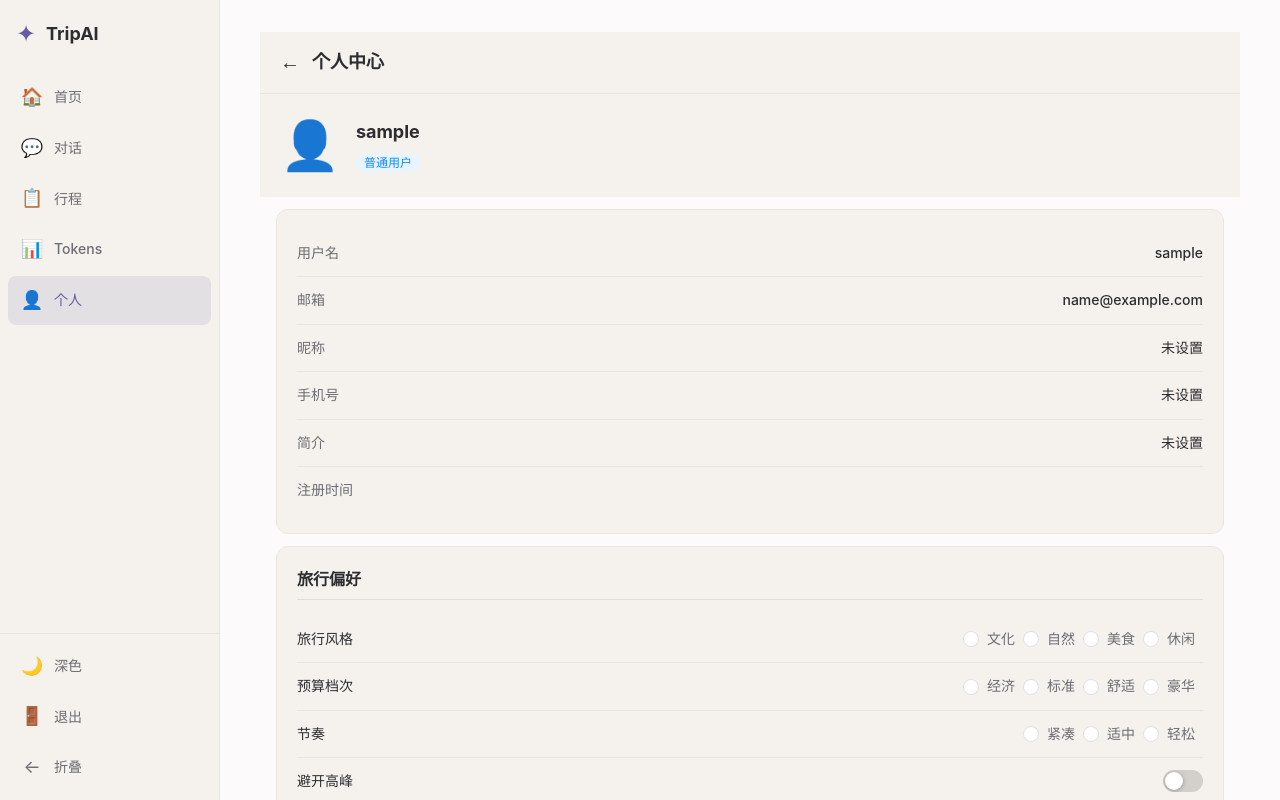
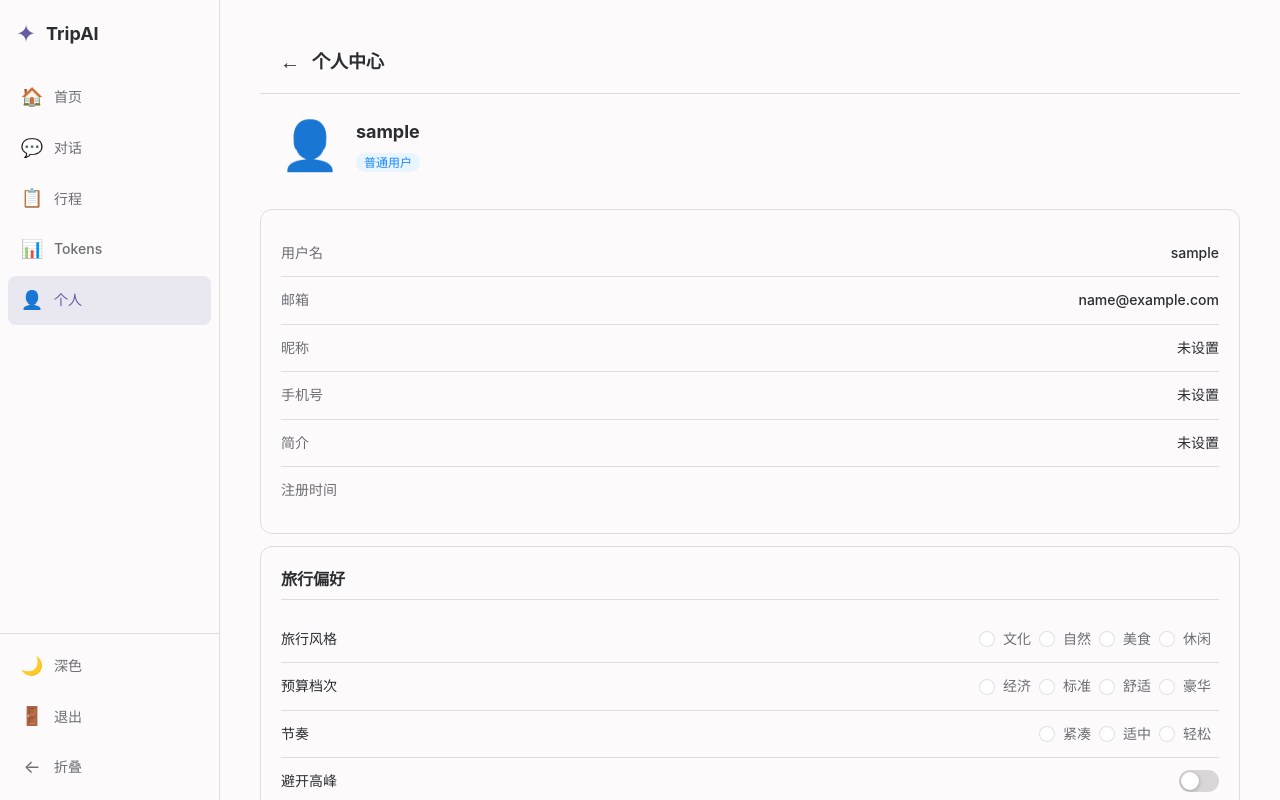
Before and after one commit to wpy2580536181-stack/trip-ai, a Vue app in the folder trip-front/: page /profile in a window 1280 px wide. Built offline with nearby package versions, Linux system fonts and the light colour scheme; no server answers; sample sign-in values are in the browser's storage.

Commit message:
fix: 统一里外背景色为 --bg-primary，移除卡片独立背景，增强边框可见度

```diff
--- a/trip-front/components.d.ts
+++ b/trip-front/components.d.ts
@@ -46,6 +46,7 @@ declare module 'vue' {
     NSteps: typeof import('naive-ui')['NSteps']
     NSwitch: typeof import('naive-ui')['NSwitch']
     NTab: typeof import('naive-ui')['NTab']
+    NTabPane: typeof import('naive-ui')['NTabPane']
     NTabs: typeof import('naive-ui')['NTabs']
     NTag: typeof import('naive-ui')['NTag']
     RouterLink: typeof import('vue-router')['RouterLink']
--- a/trip-front/src/style.css
+++ b/trip-front/src/style.css
@@ -1,23 +1,29 @@
 :root {
   --bg-primary: #FCFAFA;
-  --bg-secondary: #F5F2ED;
-  --border-color: #EAE5E0;
+  --bg-secondary: #FCFAFA;
+  --border-color: #E0DCD7;
+  --border-strong: #C5C0BA;
   --accent: #665CA2;
   --text-primary: #2B2D31;
   --text-secondary: #6C6E74;
   --hover-bg: rgba(0, 0, 0, 0.04);
   --hover-bg-active: rgba(102, 92, 162, 0.12);
+  --card-shadow: 0 1px 3px rgba(0, 0, 0, 0.06), 0 1px 2px rgba(0, 0, 0, 0.04);
+  --card-shadow-hover: 0 4px 12px rgba(0, 0, 0, 0.08), 0 2px 4px rgba(0, 0, 0, 0.04);
 }
 
 .dark {
   --bg-primary: #1E1E20;
-  --bg-secondary: #262628;
-  --border-color: #2E2E32;
+  --bg-secondary: #1E1E20;
+  --border-color: #3A3A3E;
+  --border-strong: #4A4A4E;
   --accent: #8B7FD4;
   --text-primary: #E4E4E4;
   --text-secondary: #9B9BA0;
   --hover-bg: rgba(255, 255, 255, 0.06);
   --hover-bg-active: rgba(139, 127, 212, 0.15);
+  --card-shadow: 0 1px 3px rgba(0, 0, 0, 0.3);
+  --card-shadow-hover: 0 4px 12px rgba(0, 0, 0, 0.4);
 }
 
 body {
--- a/trip-front/src/styles/theme.ts
+++ b/trip-front/src/styles/theme.ts
@@ -6,9 +6,9 @@ export const lightThemeOverrides: GlobalThemeOverrides = {
     primaryColorHover: '#7B6FB8',
     primaryColorPressed: '#554A8E',
     bodyColor: '#FCFAFA',
-    cardColor: '#F5F2ED',
-    modalColor: '#F5F2ED',
-    dividerColor: '#EAE5E0',
+    cardColor: '#FCFAFA',
+    modalColor: '#FCFAFA',
+    dividerColor: '#E0DCD7',
     textColor1: '#2B2D31',
     textColor2: '#6C6E74',
     textColor3: '#9B9BA0',
@@ -28,12 +28,14 @@ export const lightThemeOverrides: GlobalThemeOverrides = {
   },
   Card: {
     borderRadius: '12px',
-    borderColor: '#EAE5E0',
+    borderColor: '#E0DCD7',
+    color: '#FCFAFA',
+    shadow: '0 1px 3px rgba(0, 0, 0, 0.06)',
   },
   Input: {
     borderRadius: '8px',
-    border: '1px solid #EAE5E0',
-    borderHover: '1px solid #665CA2',
+    border: '1px solid #E0DCD7',
+    borderHover: '1px solid #C5C0BA',
     borderFocus: '1px solid #665CA2',
   },
   Tag: {
@@ -47,9 +49,9 @@ export const darkThemeOverrides: GlobalThemeOverrides = {
     primaryColorHover: '#9E93E0',
     primaryColorPressed: '#776CCC',
     bodyColor: '#1E1E20',
-    cardColor: '#262628',
-    modalColor: '#262628',
-    dividerColor: '#2E2E32',
+    cardColor: '#1E1E20',
+    modalColor: '#1E1E20',
+    dividerColor: '#3A3A3E',
     textColor1: '#E4E4E4',
     textColor2: '#9B9BA0',
     textColor3: '#6C6E74',
@@ -66,12 +68,14 @@ export const darkThemeOverrides: GlobalThemeOverrides = {
   },
   Card: {
     borderRadius: '12px',
-    borderColor: '#2E2E32',
+    borderColor: '#3A3A3E',
+    color: '#1E1E20',
+    shadow: '0 1px 3px rgba(0, 0, 0, 0.3)',
   },
   Input: {
     borderRadius: '8px',
-    border: '1px solid #2E2E32',
-    borderHover: '1px solid #8B7FD4',
+    border: '1px solid #3A3A3E',
+    borderHover: '1px solid #4A4A4E',
     borderFocus: '1px solid #8B7FD4',
   },
   Tag: {
--- a/trip-front/src/views/AdminFeedbackDashboard.vue
+++ b/trip-front/src/views/AdminFeedbackDashboard.vue
@@ -394,7 +394,7 @@ async function convertBatch() {
 <style scoped>
 .admin-page {
   min-height: 100vh;
-  background: #f5f7fa;
+  background: var(--bg-primary);
 }
 .content {
   padding: 12px;
@@ -406,39 +406,41 @@ async function convertBatch() {
   margin-bottom: 16px;
 }
 .stat-card {
-  background: #fff;
+  background: transparent;
   border-radius: 10px;
   padding: 14px;
   border-left: 3px solid #1989fa;
+  border: 1px solid var(--border-color);
 }
 .stat-label {
   font-size: 12px;
-  color: #999;
+  color: var(--text-secondary, #999);
   margin-bottom: 4px;
 }
 .stat-value {
   font-size: 24px;
   font-weight: 700;
-  color: #2c3e50;
+  color: var(--text-primary, #2c3e50);
   font-family: 'SF Mono', Consolas, monospace;
 }
 .stat-value.up { color: #07c160; }
 .stat-value.down { color: #ee0a24; }
-.section {
-  background: #fff;
+.section-card {
+  background: transparent;
   border-radius: 10px;
   padding: 14px;
   margin-bottom: 16px;
+  border: 1px solid var(--border-color);
 }
 .section-title {
   font-size: 14px;
   font-weight: 600;
-  color: #333;
+  color: var(--text-primary, #333);
   margin-bottom: 12px;
 }
 .section-sub {
   font-size: 11px;
-  color: #999;
+  color: var(--text-secondary, #999);
   font-weight: 400;
   margin-left: 6px;
 }
@@ -478,7 +480,7 @@ async function convertBatch() {
 }
 .bar-label {
   font-size: 9px;
-  color: #999;
+  color: var(--text-secondary, #999);
   margin-top: 2px;
   font-family: 'SF Mono', Consolas, monospace;
 }
@@ -488,7 +490,7 @@ async function convertBatch() {
   gap: 16px;
   margin-top: 8px;
   font-size: 11px;
-  color: #666;
+  color: var(--text-secondary, #666);
 }
 .legend-item {
   display: flex;
@@ -508,17 +510,18 @@ async function convertBatch() {
   gap: 8px;
 }
 .comment-item {
-  background: #fafafa;
+  background: transparent;
   border-radius: 6px;
   padding: 8px 10px;
   border-left: 2px solid #ee0a24;
+  border: 1px solid var(--border-color);
 }
 .comment-meta {
   display: flex;
   align-items: center;
   gap: 6px;
   font-size: 11px;
-  color: #999;
+  color: var(--text-secondary, #999);
   margin-bottom: 4px;
 }
 .comment-time {
@@ -530,10 +533,11 @@ async function convertBatch() {
   line-height: 1.4;
 }
 .case-item {
-  background: #fafafa;
+  background: transparent;
   border-radius: 6px;
   padding: 10px;
   border-left: 3px solid #ee0a24;
+  border: 1px solid var(--border-color);
 }
 .case-header {
   display: flex;
@@ -547,7 +551,7 @@ async function convertBatch() {
   font-weight: 500;
 }
 .case-time {
-  color: #999;
+  color: var(--text-secondary, #999);
   flex: 1;
 }
 .case-tokens {
@@ -564,11 +568,11 @@ async function convertBatch() {
   margin-bottom: 4px;
 }
 .meta-item {
-  background: #fff;
+  background: transparent;
   padding: 1px 5px;
   border-radius: 3px;
   color: #666;
-  border: 1px solid #eee;
+  border: 1px solid var(--border-color);
 }
 .meta-item.cache-good {
   background: #d5f4e6;
@@ -586,7 +590,7 @@ async function convertBatch() {
   border-color: transparent;
 }
 .case-preview {
-  color: #666;
+  color: var(--text-secondary, #666);
   font-size: 12px;
   line-height: 1.4;
   max-height: 50px;
@@ -594,6 +598,7 @@ async function convertBatch() {
   text-overflow: ellipsis;
   display: -webkit-box;
   -webkit-line-clamp: 2;
+  line-clamp: 2;
   -webkit-box-orient: vertical;
 }
 .case-comment {
--- a/trip-front/src/views/Detail.vue
+++ b/trip-front/src/views/Detail.vue
@@ -352,10 +352,11 @@ const onOptimize = async () => {
 }
 
 .card {
-  background: var(--bg-primary);
+  background: transparent;
+  border: 1px solid var(--border-color);
   border-radius: 8px;
   padding: 16px;
-  box-shadow: 0 1px 3px rgba(0, 0, 0, 0.06);
+  box-shadow: var(--card-shadow);
 }
 
 @media print {
--- a/trip-front/src/views/History.vue
+++ b/trip-front/src/views/History.vue
@@ -84,7 +84,7 @@ onMounted(load)
 <style scoped>
 .history-page {
   min-height: 100vh;
-  background: var(--bg-secondary);
+  background: var(--bg-primary);
 }
 
 .history-content {
--- a/trip-front/src/views/Home.vue
+++ b/trip-front/src/views/Home.vue
@@ -209,8 +209,8 @@ const handleSubmit = async () => {
 }
 
 .card {
-  background: #fff;
-  border: 1px solid var(--border-color, #EAE5E0);
+  background: transparent;
+  border: 1px solid var(--border-color);
   border-radius: 12px;
   padding: 24px;
   margin-bottom: 16px;
@@ -246,7 +246,7 @@ const handleSubmit = async () => {
 }
 
 .action-card:hover {
-  background: var(--bg-secondary, #F5F2ED);
+  background: var(--hover-bg);
 }
 
 .action-icon {
@@ -276,7 +276,7 @@ const handleSubmit = async () => {
 }
 
 .link-entry:hover {
-  background: var(--bg-secondary, #F5F2ED);
+  background: var(--hover-bg);
 }
 
 .link-entry + .link-entry {
@@ -299,14 +299,14 @@ const handleSubmit = async () => {
   border-radius: 8px;
   font-size: 14px;
   color: var(--text-secondary, #6C6E74);
-  background: var(--bg-secondary, #F5F2ED);
+  background: transparent;
   text-align: center;
   cursor: pointer;
   transition: all 0.2s;
 }
 
 .city-tag:hover {
-  background: #e8e4de;
+  background: var(--hover-bg);
   color: var(--text-primary, #2B2D31);
 }
 
--- a/trip-front/src/views/Login.vue
+++ b/trip-front/src/views/Login.vue
@@ -66,18 +66,18 @@ const onLogin = async () => {
   display: flex;
   align-items: center;
   justify-content: center;
-  background: #F5F2ED;
+  background: var(--bg-primary);
   padding: 24px;
 }
 
 .auth-card {
-  background: #fff;
+  background: transparent;
   border-radius: 16px;
   padding: 40px;
   width: 100%;
   max-width: 420px;
-  box-shadow: 0 1px 3px rgba(0,0,0,0.04);
-  border: 1px solid #EAE5E0;
+  box-shadow: var(--card-shadow);
+  border: 1px solid var(--border-color);
 }
 
 .auth-header {
--- a/trip-front/src/views/Profile.vue
+++ b/trip-front/src/views/Profile.vue
@@ -348,8 +348,8 @@ onMounted(() => {
   align-items: center;
   gap: 12px;
   padding: 16px 20px;
-  background: var(--bg-secondary, #fff);
-  border-bottom: 1px solid var(--border-color, #EAE5E0);
+  background: transparent;
+  border-bottom: 1px solid var(--border-color);
 }
 
 .page-header h2 {
@@ -370,7 +370,7 @@ onMounted(() => {
 }
 
 .profile-card {
-  background: var(--bg-secondary, #fff);
+  background: transparent;
   padding: 24px 20px;
   margin-bottom: 12px;
 }
@@ -401,15 +401,15 @@ onMounted(() => {
 }
 
 .info-section {
-  padding: 0 0 16px 0;
+  padding: 0;
 }
 
 .card {
-  background: var(--bg-secondary, #fff);
-  border: 1px solid var(--border-color, #EAE5E0);
+  background: transparent;
+  border: 1px solid var(--border-color);
   border-radius: 12px;
   padding: 20px;
-  margin: 0 16px 12px;
+  margin: 0 0 12px;
 }
 
 .info-row {
@@ -459,7 +459,7 @@ onMounted(() => {
 }
 
 .action-buttons {
-  padding: 16px;
+  padding: 16px 0;
   display: flex;
   flex-direction: column;
   gap: 12px;
--- a/trip-front/src/views/Register.vue
+++ b/trip-front/src/views/Register.vue
@@ -75,18 +75,18 @@ const onRegister = async () => {
   display: flex;
   align-items: center;
   justify-content: center;
-  background: #F5F2ED;
+  background: var(--bg-primary);
   padding: 24px;
 }
 
 .auth-card {
-  background: #fff;
+  background: transparent;
   border-radius: 16px;
   padding: 40px;
   width: 100%;
   max-width: 420px;
-  box-shadow: 0 1px 3px rgba(0,0,0,0.04);
-  border: 1px solid #EAE5E0;
+  box-shadow: var(--card-shadow);
+  border: 1px solid var(--border-color);
 }
 
 .auth-header {
--- a/trip-front/src/views/ResetPassword.vue
+++ b/trip-front/src/views/ResetPassword.vue
@@ -102,18 +102,18 @@ const onReset = async () => {
   display: flex;
   align-items: center;
   justify-content: center;
-  background: #F5F2ED;
+  background: var(--bg-primary);
   padding: 24px;
 }
 
 .auth-card {
-  background: #fff;
+  background: transparent;
   border-radius: 16px;
   padding: 40px;
   width: 100%;
   max-width: 420px;
-  box-shadow: 0 1px 3px rgba(0,0,0,0.04);
-  border: 1px solid #EAE5E0;
+  box-shadow: var(--card-shadow);
+  border: 1px solid var(--border-color);
 }
 
 .auth-header {
--- a/trip-front/src/views/TokenUsage.vue
+++ b/trip-front/src/views/TokenUsage.vue
@@ -259,8 +259,8 @@ onMounted(() => {
   align-items: center;
   gap: 12px;
   padding: 16px 20px;
-  background: var(--bg-secondary, #fff);
-  border-bottom: 1px solid var(--border-color, #EAE5E0);
+  background: transparent;
+  border-bottom: 1px solid var(--border-color);
 }
 
 .page-header h2 {
@@ -292,8 +292,8 @@ onMounted(() => {
 }
 
 .card {
-  background: var(--bg-secondary, #fff);
-  border: 1px solid var(--border-color, #EAE5E0);
+  background: transparent;
+  border: 1px solid var(--border-color);
   border-radius: 12px;
   padding: 16px;
   margin-bottom: 16px;
@@ -336,8 +336,8 @@ onMounted(() => {
 }
 
 .log-list {
-  background: var(--bg-secondary, #fff);
-  border: 1px solid var(--border-color, #EAE5E0);
+  background: transparent;
+  border: 1px solid var(--border-color);
   border-radius: 12px;
   overflow: hidden;
 }
@@ -397,8 +397,8 @@ onMounted(() => {
 }
 
 .case-list {
-  background: var(--bg-secondary, #fff);
-  border: 1px solid var(--border-color, #EAE5E0);
+  background: transparent;
+  border: 1px solid var(--border-color);
   border-radius: 12px;
   overflow: hidden;
 }
```
